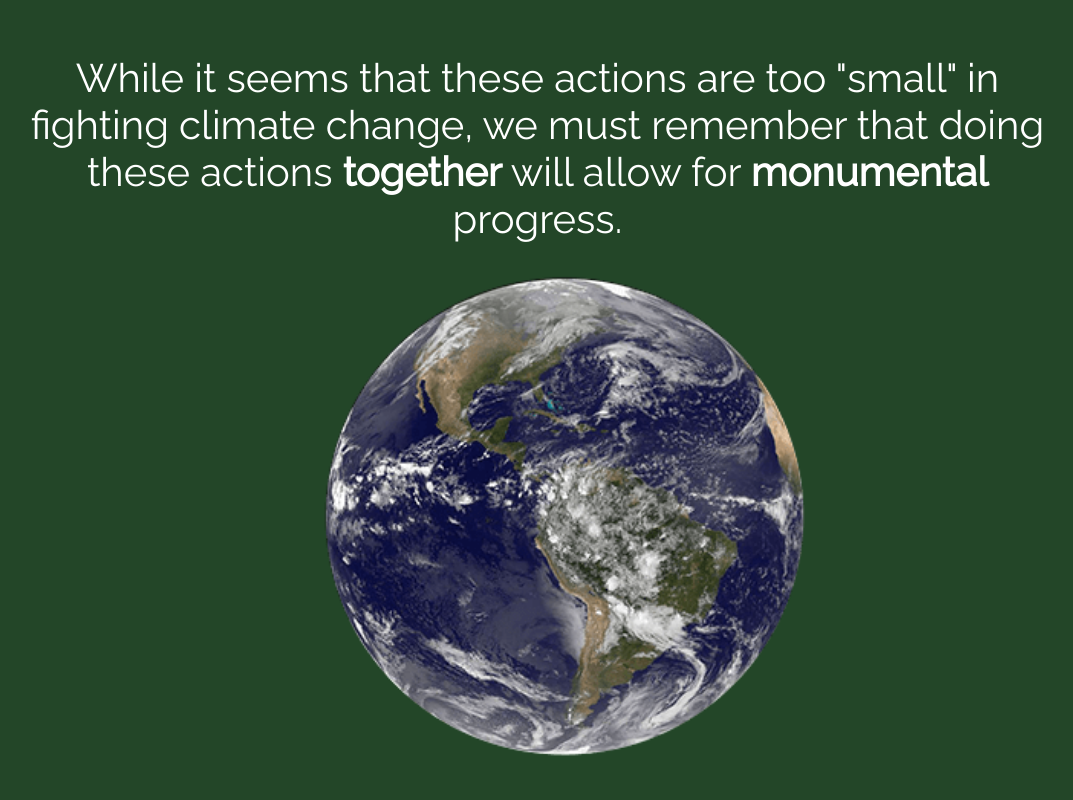
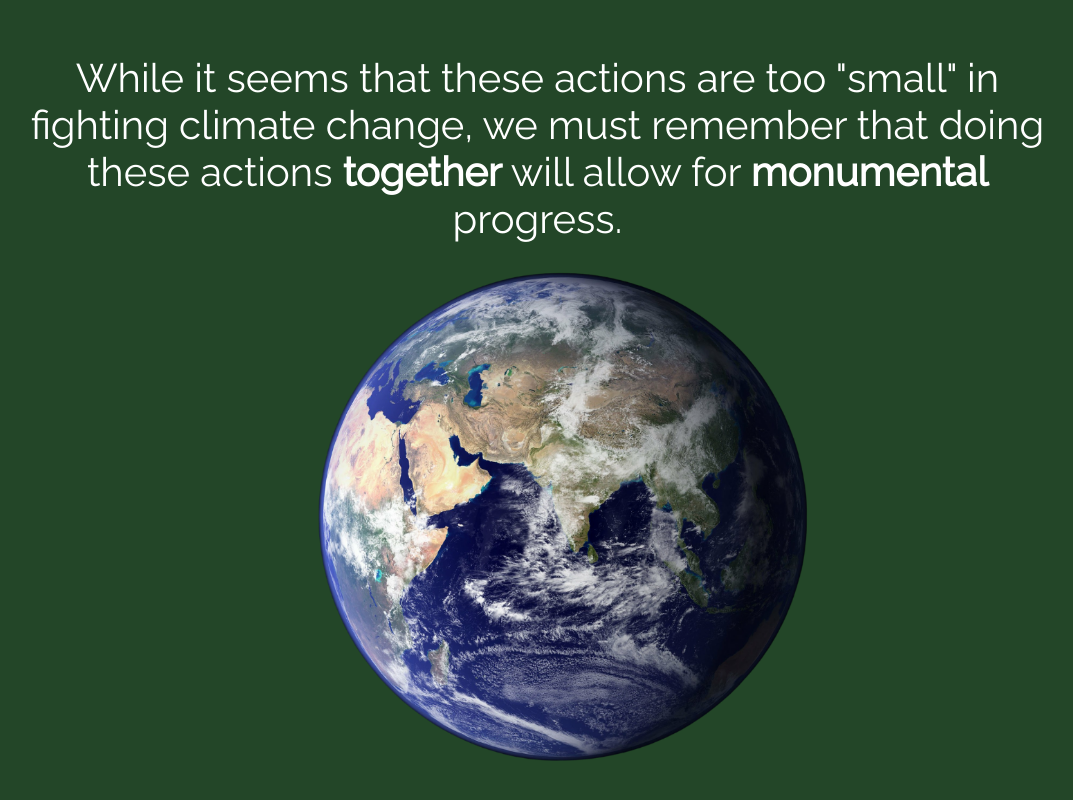
Before and after one commit to Ieuan-Vinluan/2QProjPotassiumVinluan, a plain HTML site: page htdocs/contentPage4.html in a window 1280 px wide. Shown: the part 4165-4965 px from the top of the page, without its empty margins (77-1150 px from the left). Drawn offline with nearby package versions, Linux system fonts and the light colour scheme.

Commit message:
Update contentPage4.html

```diff
--- a/htdocs/contentPage4.html
+++ b/htdocs/contentPage4.html
@@ -128,7 +128,7 @@
                     <div>
 						<p>While it seems that these actions are too "small" in fighting climate change, we must remember that doing these actions <span class="bold">together</span> will allow for <span class="bold">monumental</span> progress.</p>
 					</div>
-					<img src="../images/Earth.png" alt="The Earth" title="Home." class="Earth">
+					<img src="../images/Earth - Clear.png" alt="The Earth" title="Home." class="Earth">
                 </section>
                 <footer>
 					<p id="copyright">© 2022, Ieuan David R. Vinluan <br> Contact me: b2025idrvinluan@pshs.edu.ph</p>
```
